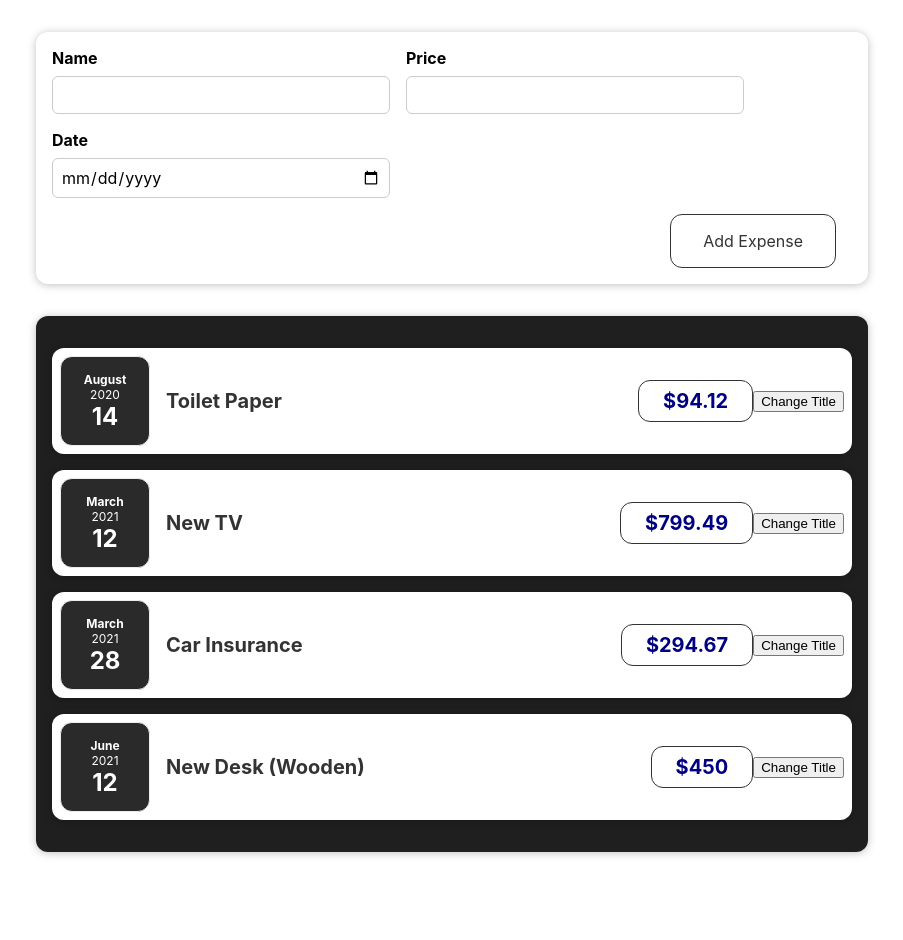
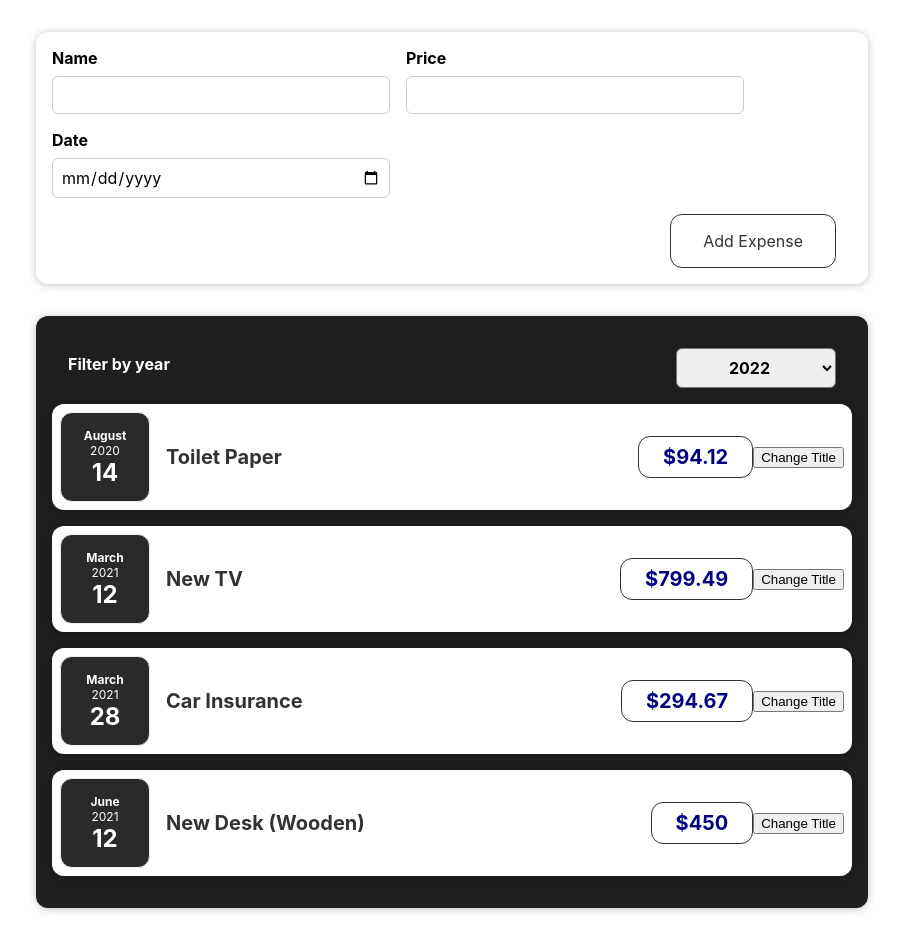
Before and after one commit to jin00woo/react-expense-tracker, a React (Vite) app: page / in a window 1280 px wide. Shown: the whole page, without its empty margins (188-1091 px from the left). Before the commit the page ends 884 px from the top, so only its background shows below. Built offline with nearby package versions, Linux system fonts and the light colour scheme.

Commit message:
Added filter component.

```diff
--- /dev/null
+++ b/src/components/Expenses/ExpenseFilter.css
@@ -0,0 +1,24 @@
+.expenses-filter {
+  color: white;
+  padding: 0 1rem;
+}
+
+.expenses-filter__control {
+  display: flex;
+  width: 100%;
+  align-items: center;
+  justify-content: space-between;
+  margin: 1rem 0;
+}
+
+.expenses-filter label {
+  font-weight: bold;
+  margin-bottom: 0.5rem;
+}
+
+.expenses-filter select {
+  font: inherit;
+  padding: 0.5rem 3rem;
+  font-weight: bold;
+  border-radius: 6px;
+}
--- /dev/null
+++ b/src/components/Expenses/ExpenseFilter.jsx
@@ -0,0 +1,24 @@
+import React from 'react';
+import './ExpenseFilter.css';
+
+const ExpensesFilter = (props) => {
+  const dropdownChangeHandler = (event) => {
+    props.onChangeFilter(event.target.value);
+  };
+
+  return (
+    <div className='expenses-filter'>
+      <div className='expenses-filter__control'>
+        <label>Filter by year</label>
+        <select value={props.selected} onChange={dropdownChangeHandler}>
+          <option value='2022'>2022</option>
+          <option value='2021'>2021</option>
+          <option value='2020'>2020</option>
+          <option value='2019'>2019</option>
+        </select>
+      </div>
+    </div>
+  );
+};
+
+export default ExpensesFilter;
--- a/src/components/Expenses/Expenses.jsx
+++ b/src/components/Expenses/Expenses.jsx
@@ -1,11 +1,19 @@
-import React from "react";
+import React, {useState} from "react";
 import ExpenseItem from "./ExpenseItem";
 import "./Expenses.css";
 import Card from "../UI/Card";
+import ExpensesFilter from "./ExpenseFilter";
 
 function Expenses(props){
+  const [filteredYear, setFilteredYear] = useState("2020");
+  const filterChangeHandler = (selectedYear) => {
+    setFilteredYear(selectedYear);
+  };
+
   return (
+    <div>
       <Card className="expenses">
+        <ExpensesFilter onChangeFilter={filterChangeHandler}></ExpensesFilter>
               <ExpenseItem
           title = {props.items[0].title}
           price = {props.items[0].price}
@@ -27,6 +35,7 @@
           date = {props.items[3].date}
           ></ExpenseItem>
       </Card>
+    </div>
   );
 
 }
```
Lines whose indentation alone changed are shown as unchanged.
